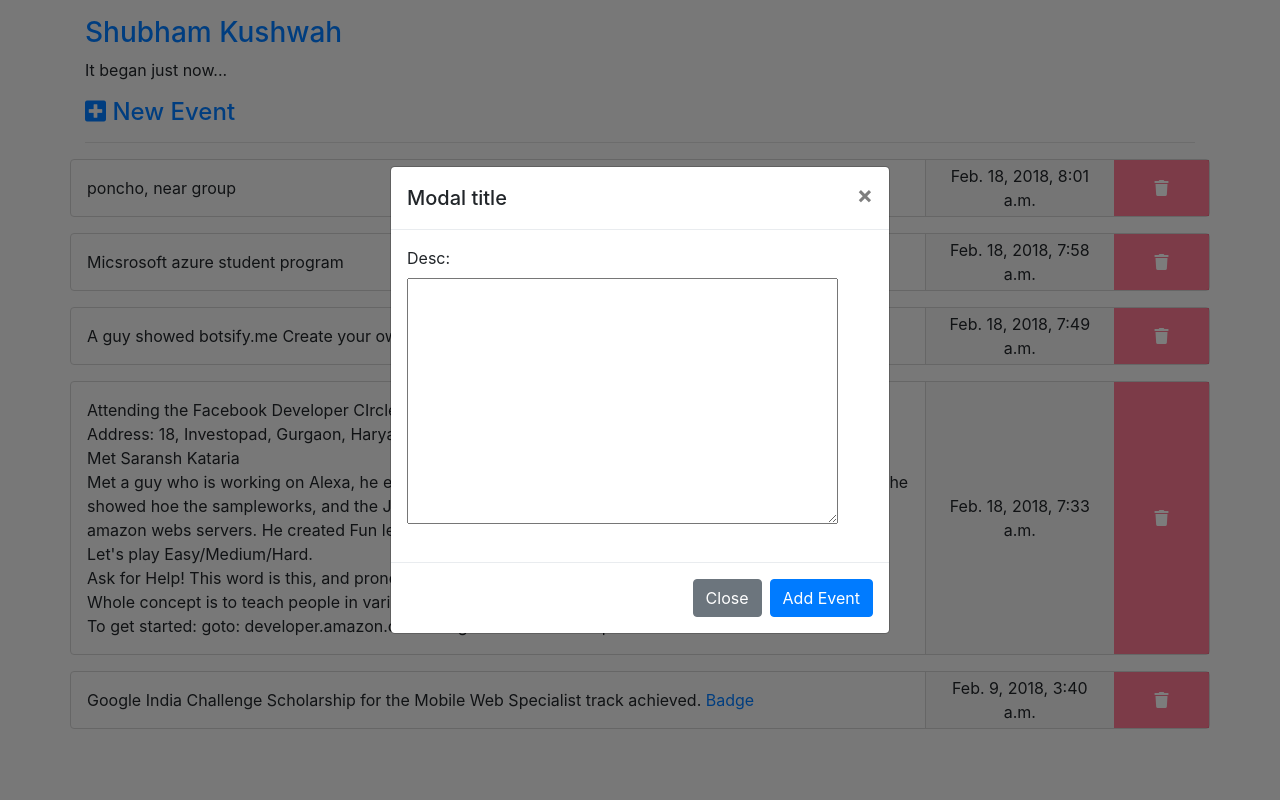
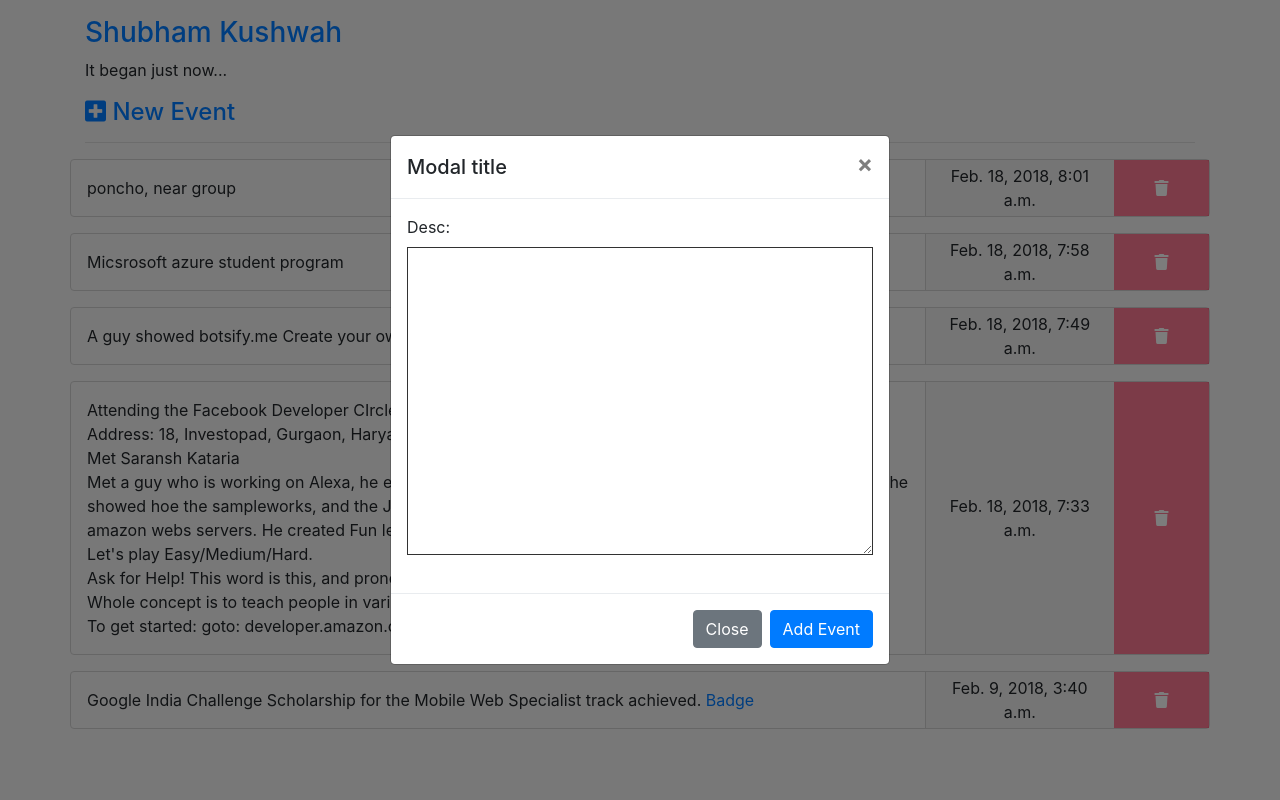
Before and after one commit to ShubhamKushwah/personal-blog, a Django app: page / in a window 1280 px wide, after a click on "New Event". Run offline with Django 3.2, Linux system fonts and the light colour scheme; data comes from the database, SQL or seed files in the repository; both versions use the stored data as it was after the commit; some libraries are stand-ins or nearby versions.

Commit message:
Layout changes, added some links, and css

```diff
--- a/home/static/home/css/style-base.css
+++ b/home/static/home/css/style-base.css
@@ -1,3 +1,5 @@
+@import url('https://fonts.googleapis.com/css?family=Roboto+Slab');
+
 body, html {
     width: 100%;
     height: 100%;
@@ -68,3 +70,15 @@ a:hover {
     cursor: pointer;
     opacity: 1;
 }
+
+.form-main textarea {
+    color: #f1f1f1;
+    padding: 0.8rem;
+    border: 1px solid #323232;
+    font: 1.3rem 'Roboto Slab', sans-serif;
+    width: 100%;
+}
+
+.form-main textarea:focus {
+    outline: #2196F3 solid 2px;
+}
--- a/home/templates/home/snippets/modal.html
+++ b/home/templates/home/snippets/modal.html
@@ -8,7 +8,7 @@
                     <span aria-hidden="true">&times;</span>
                 </button>
             </div>
-            <form action="/" method="post">
+            <form action="/" method="post" class="form-main">
                 <div class="modal-body">
                     {% csrf_token %}
                     {{ form.as_p }}
```
Also changed, not shown: db.sqlite3.
